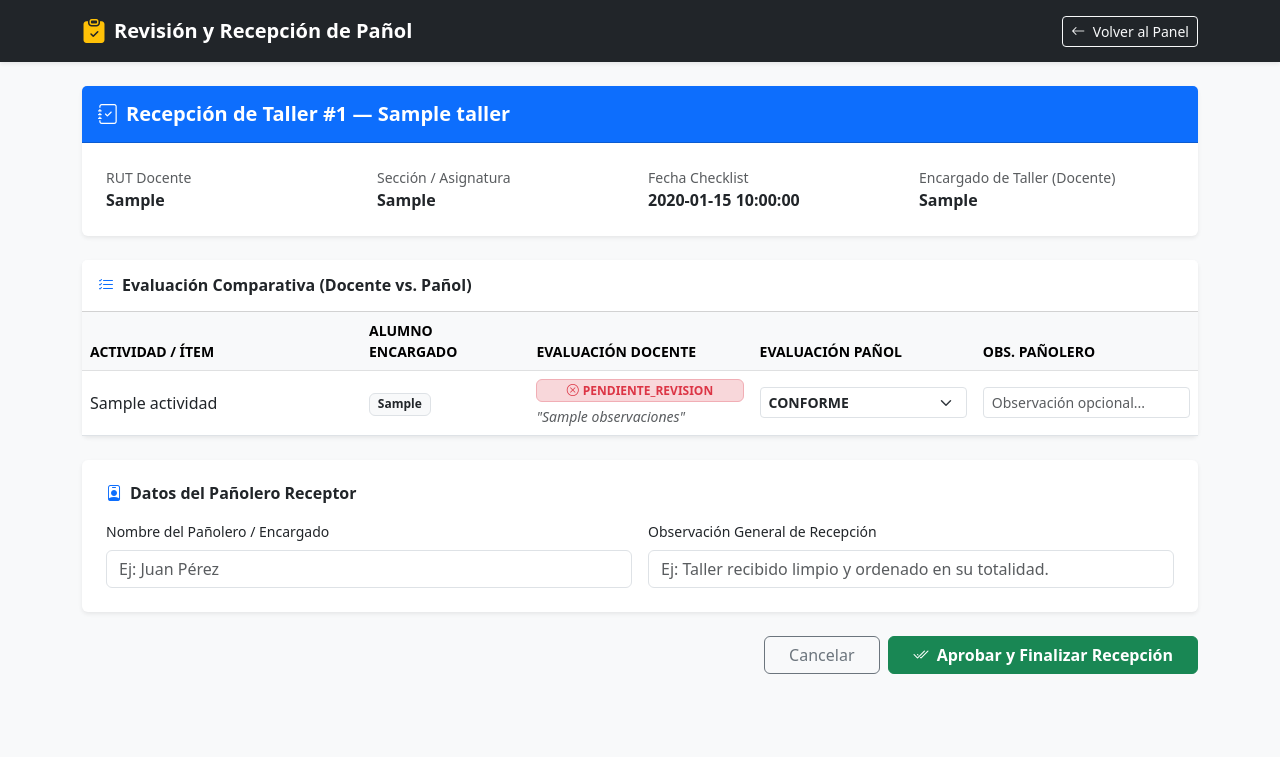
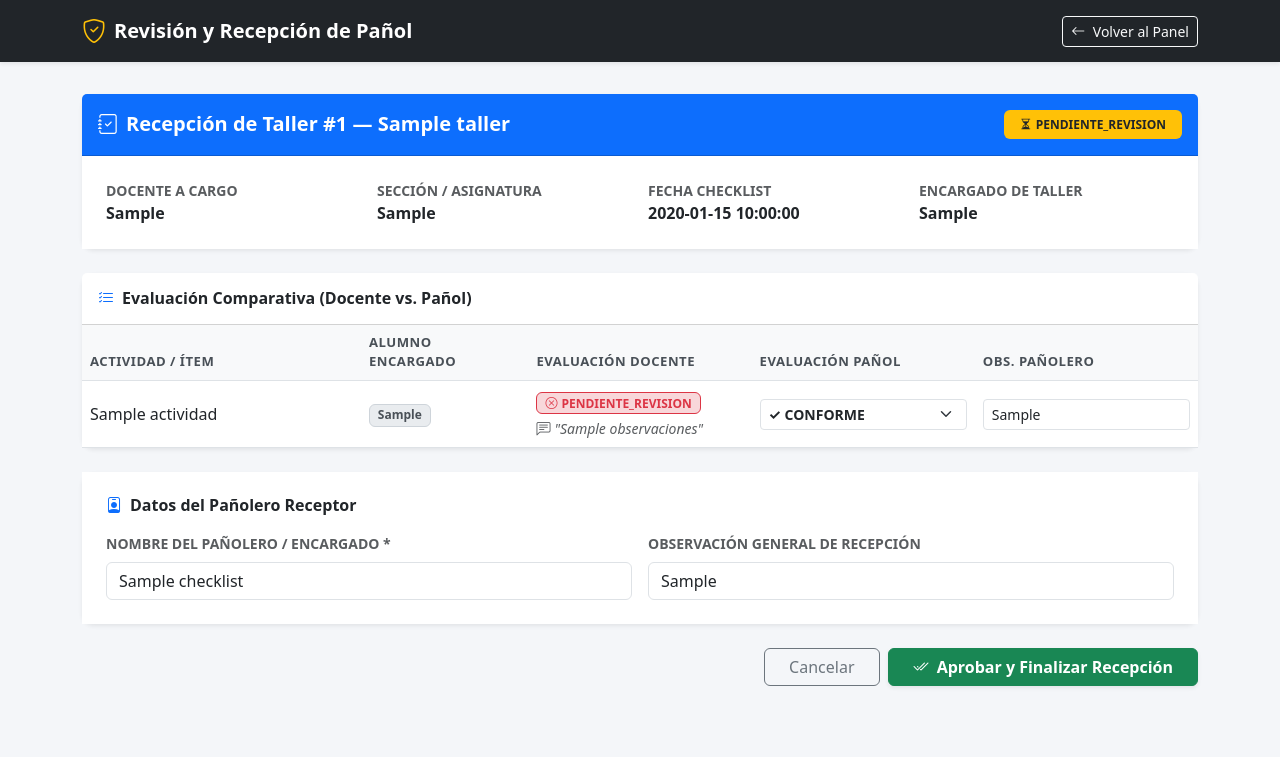
Before and after one commit to Inacap-LA/gastronomiaLA, a Python web app: template templates/revision_panol.html in a window 1280 px wide. Shown: the top 757 px of the page. Run offline with Jinja, Linux system fonts and the light colour scheme; the template is opened without the code that fills it: most values are stand-ins (such as "Sample title", 1, 10 or a date in 2020).

Commit message:
Actualizacion de doble checklist de pañol

```diff
--- a/templates/revision_panol.html
+++ b/templates/revision_panol.html
@@ -6,13 +6,21 @@
     <title>Revisión de Pañol - Checklist #{{ checklist.id }}</title>
     <link href="https://cdn.jsdelivr.net/npm/bootstrap@5.3.0/dist/css/bootstrap.min.css" rel="stylesheet">
     <link rel="stylesheet" href="https://cdn.jsdelivr.net/npm/bootstrap-icons@1.11.0/font/bootstrap-icons.css">
+    <style>
+        body { background-color: #f4f6f9; font-family: system-ui, -apple-system, sans-serif; }
+        .card-custom { border: none; border-radius: 12px; box-shadow: 0 4px 12px rgba(0,0,0,0.05); }
+        .header-title { color: #0d6efd; font-weight: 700; }
+        .table-custom th { background-color: #f8f9fa; color: #495057; font-size: 0.82rem; text-transform: uppercase; letter-spacing: 0.5px; }
+        .badge-docente { background-color: #e9ecef; color: #495057; border: 1px solid #ced4da; }
+    </style>
 </head>
-<body class="bg-light">
+<body class="py-4">
+
     <!-- Navegación -->
-    <nav class="navbar navbar-dark bg-dark mb-4 shadow-sm">
+    <nav class="navbar navbar-dark bg-dark mb-4 shadow-sm fixed-top">
         <div class="container">
             <a class="navbar-brand fw-bold d-flex align-items-center gap-2" href="/admin">
-                <i class="bi bi-clipboard-check-fill text-warning fs-4"></i>
+                <i class="bi bi-shield-check text-warning fs-4"></i>
                 <span>Revisión y Recepción de Pañol</span>
             </a>
             <a href="/admin" class="btn btn-outline-light btn-sm">
@@ -21,31 +29,35 @@
         </div>
     </nav>
 
-    <div class="container mb-5">
+    <div class="container mb-5" style="margin-top: 70px;">
+
         <!-- Encabezado del Checklist -->
-        <div class="card border-0 shadow-sm mb-4">
-            <div class="card-header bg-primary text-white py-3">
+        <div class="card card-custom mb-4 border-0 shadow-sm">
+            <div class="card-header bg-primary text-white py-3 d-flex justify-content-between align-items-center">
                 <h5 class="m-0 fw-bold">
                     <i class="bi bi-journal-check me-2"></i>Recepción de Taller #{{ checklist.id }} — {{ checklist.taller }}
                 </h5>
+                <span class="badge bg-warning text-dark px-3 py-2 fw-bold">
+                    <i class="bi bi-hourglass-split me-1"></i>{{ checklist.estado }}
+                </span>
             </div>
-            <div class="card-body p-4">
+            <div class="card-body p-4 bg-white">
                 <div class="row g-3">
                     <div class="col-md-3">
-                        <span class="text-muted small d-block">RUT Docente</span>
-                        <strong class="fs-6">{{ checklist.rut_docente or 'N/A' }}</strong>
+                        <span class="text-muted small d-block fw-bold">DOCENTE A CARGO</span>
+                        <strong class="fs-6 text-dark">{{ checklist.rut_docente or 'N/A' }}</strong>
                     </div>
                     <div class="col-md-3">
-                        <span class="text-muted small d-block">Sección / Asignatura</span>
-                        <strong class="fs-6">{{ checklist.codigo_seccion or 'N/A' }}</strong>
+                        <span class="text-muted small d-block fw-bold">SECCIÓN / ASIGNATURA</span>
+                        <strong class="fs-6 text-dark">{{ checklist.codigo_seccion or 'N/A' }}</strong>
                     </div>
                     <div class="col-md-3">
-                        <span class="text-muted small d-block">Fecha Checklist</span>
-                        <strong class="fs-6">{{ checklist.fecha or 'N/A' }}</strong>
+                        <span class="text-muted small d-block fw-bold">FECHA CHECKLIST</span>
+                        <strong class="fs-6 text-dark">{{ checklist.fecha or 'N/A' }}</strong>
                     </div>
                     <div class="col-md-3">
-                        <span class="text-muted small d-block">Encargado de Taller (Docente)</span>
-                        <strong class="fs-6">{{ checklist.encargado_taller or 'N/A' }}</strong>
+                        <span class="text-muted small d-block fw-bold">ENCARGADO DE TALLER</span>
+                        <strong class="fs-6 text-dark">{{ checklist.encargado_taller or 'N/A' }}</strong>
                     </div>
                 </div>
             </div>
@@ -54,15 +66,15 @@
         <!-- Formulario de Contra-Revisión (Doble Checklist) -->
         <form action="/checklist/aprobar-panol/{{ checklist.id }}" method="POST">
 
-            <div class="card border-0 shadow-sm mb-4">
+            <div class="card card-custom mb-4 border-0 shadow-sm">
                 <div class="card-header bg-white py-3">
                     <h6 class="m-0 fw-bold text-dark">
                         <i class="bi bi-list-check me-2 text-primary"></i>Evaluación Comparativa (Docente vs. Pañol)
                     </h6>
                 </div>
                 <div class="table-responsive">
-                    <table class="table table-hover align-middle mb-0">
-                        <thead class="table-light small text-uppercase">
+                    <table class="table table-hover align-middle mb-0 table-custom">
+                        <thead>
                             <tr>
                                 <th style="width: 25%;">Actividad / Ítem</th>
                                 <th style="width: 15%;">Alumno Encargado</th>
@@ -74,36 +86,39 @@
                         <tbody>
                             {% for item in actividades %}
                             <tr>
-                                <td class="fw-medium">{{ item.actividad }}</td>
+                                <td class="fw-medium text-dark">{{ item.actividad }}</td>
                                 <td>
-                                    <span class="badge bg-light text-dark border">
+                                    <span class="badge badge-docente">
                                         {{ item.alumno_encargado or 'Sin Asignar' }}
                                     </span>
                                 </td>
                                 <td>
                                     {% if item.estado == 'CONFORME' %}
-                                        <span class="badge bg-success-subtle text-success border border-success-subtle px-2 py-1 d-block mb-1">
+                                        <span class="badge bg-success-subtle text-success border border-success px-2 py-1 d-inline-block mb-1">
                                             <i class="bi bi-check-circle me-1"></i>CONFORME
                                         </span>
                                     {% else %}
-                                        <span class="badge bg-danger-subtle text-danger border border-danger-subtle px-2 py-1 d-block mb-1">
+                                        <span class="badge bg-danger-subtle text-danger border border-danger px-2 py-1 d-inline-block mb-1">
                                             <i class="bi bi-x-circle me-1"></i>{{ item.estado }}
                                         </span>
                                     {% endif %}
                                     {% if item.observaciones %}
-                                        <small class="text-muted d-block fst-italic">"{{ item.observaciones }}"</small>
+                                        <small class="text-muted d-block fst-italic"><i class="bi bi-chat-left-text me-1"></i>"{{ item.observaciones }}"</small>
                                     {% endif %}
                                 </td>
                                 <td>
+                                    {% set estado_p = item.estado_panol or 'CONFORME' %}
                                     <select name="estado_panol_{{ loop.index0 }}" class="form-select form-select-sm fw-bold">
-                                        <option value="CONFORME" selected>CONFORME</option>
-                                        <option value="NO_CONFORME">NO CONFORME</option>
-                                        <option value="OBSERVADO">OBSERVADO</option>
+                                        <option value="CONFORME" {% if estado_p == 'CONFORME' %}selected{% endif %}>✓ CONFORME</option>
+                                        <option value="NO_CONFORME" {% if estado_p == 'NO_CONFORME' %}selected{% endif %}>✗ NO CONFORME</option>
+                                        <option value="OBSERVADO" {% if estado_p == 'OBSERVADO' %}selected{% endif %}>⚠️ OBSERVADO</option>
                                     </select>
                                 </td>
                                 <td>
-                                    <input type="text" name="obs_panol_{{ loop.index0 }}"
-                                           class="form-select-sm form-control"
+                                    <input type="text"
+                                           name="obs_panol_{{ loop.index0 }}"
+                                           class="form-control form-control-sm"
+                                           value="{{ item.obs_panol or '' }}"
                                            placeholder="Observación opcional...">
                                 </td>
                             </tr>
@@ -120,19 +135,28 @@
             </div>
 
             <!-- Datos del Pañolero y Cierre -->
-            <div class="card border-0 shadow-sm mb-4">
-                <div class="card-body p-4">
+            <div class="card card-custom mb-4 border-0 shadow-sm">
+                <div class="card-body p-4 bg-white">
                     <h6 class="fw-bold mb-3 text-dark">
                         <i class="bi bi-person-badge me-2 text-primary"></i>Datos del Pañolero Receptor
                     </h6>
                     <div class="row g-3">
                         <div class="col-md-6">
-                            <label class="form-label fw-medium small">Nombre del Pañolero / Encargado</label>
-                            <input type="text" name="nombre_panolero" class="form-control" required placeholder="Ej: Juan Pérez">
+                            <label class="form-label fw-bold small text-muted">NOMBRE DEL PAÑOLERO / ENCARGADO *</label>
+                            <input type="text"
+                                   name="nombre_panolero"
+                                   class="form-control"
+                                   value="{{ checklist.nombre_panolero or '' }}"
+                                   required
+                                   placeholder="Ej: Juan Pérez">
                         </div>
                         <div class="col-md-6">
-                            <label class="form-label fw-medium small">Observación General de Recepción</label>
-                            <input type="text" name="observacion_panolero" class="form-control" placeholder="Ej: Taller recibido limpio y ordenado en su totalidad.">
+                            <label class="form-label fw-bold small text-muted">OBSERVACIÓN GENERAL DE RECEPCIÓN</label>
+                            <input type="text"
+                                   name="observacion_panolero"
+                                   class="form-control"
+                                   value="{{ checklist.observacion_panolero or '' }}"
+                                   placeholder="Ej: Taller recibido conforme en su totalidad.">
                         </div>
                     </div>
                 </div>
@@ -141,7 +165,7 @@
             <!-- Botones de Acción -->
             <div class="d-flex justify-content-end gap-2">
                 <a href="/admin" class="btn btn-outline-secondary px-4">Cancelar</a>
-                <button type="submit" class="btn btn-success px-4 fw-bold">
+                <button type="submit" class="btn btn-success px-4 fw-bold shadow-sm">
                     <i class="bi bi-check2-all me-1"></i> Aprobar y Finalizar Recepción
                 </button>
             </div>
```
Also changed, not shown: main.py (+12 -0 lines).
